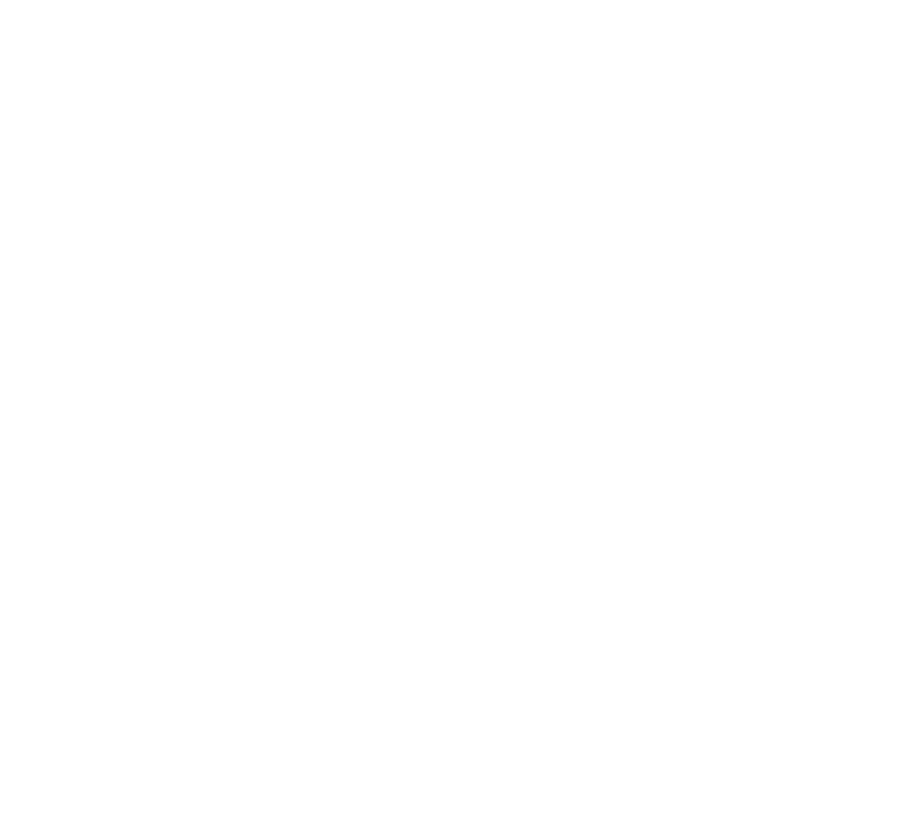
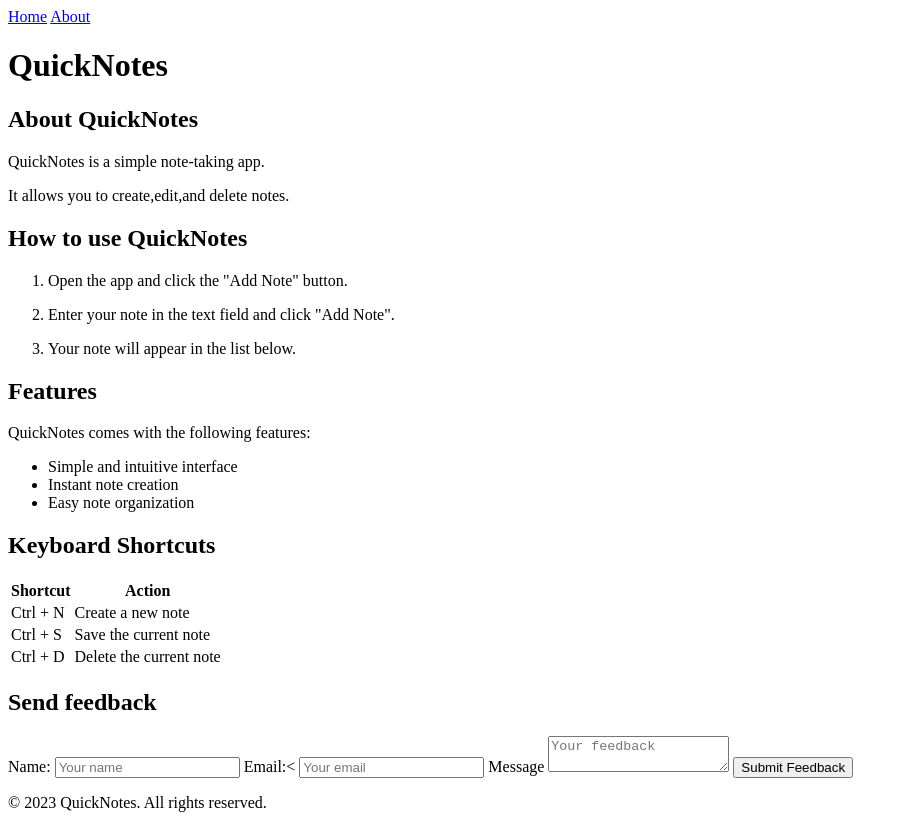
Before and after one commit to Trendtek254/web-foundations-days, a plain HTML site: page Day1/about.html in a window 1280 px wide. Shown: the whole page, without its empty margins (0-908 px from the left). Before the commit the page ends 800 px from the top, so only its background shows below. Drawn offline with Linux system fonts and the light colour scheme.

Commit message:
Coded my about.html page

```diff
--- a/Day1/about.html
+++ b/Day1/about.html
@@ -0,0 +1,88 @@
+<!DOCTYPE html>
+<html lang="en">
+<head>
+    <meta charset="UTF-8">
+    <meta name="viewport" content="width=device-width, initial-scale=1.0">
+    <title>QuickNotes</title>
+</head>
+<body>
+    <header>
+        <nav>
+            <a href="index.html">Home</a>
+            <a href="about.html">About</a>
+        </nav>
+        <h1>QuickNotes</h1>
+    </header>
+    <h2>About QuickNotes</h2>
+    <p>QuickNotes is a simple note-taking app. </p>
+    <p>It allows you to create,edit,and delete notes.</p>
+    <section>
+        <h2>How to use QuickNotes</h2>
+        <ol id="how-to-use">
+            <li>
+                <p>Open the app and click the "Add Note" button.</p>
+            </li>
+            <li>
+                <p>Enter your note in the text field and click "Add Note".</p>
+            </li>
+            <li>
+                <p>Your note will appear in the list below.</p>
+            </li>
+        </ol>
+    </section>
+
+    <section>
+        <h2>Features</h2>
+        <p>QuickNotes comes with the following features:</p>
+        <ul>
+            <li>Simple and intuitive interface</li>
+            <li>Instant note creation</li>
+            <li>Easy note organization</li>
+        </ul>
+    </section>
+
+    <section>
+        <h2>Keyboard Shortcuts</h2>
+        <p></p>
+        <table id="shortcuts-table">
+            <thead>
+                <tr>
+                    <th>Shortcut</th>
+                    <th>Action</th>
+                </tr>
+            </thead>
+            <tbody>
+                <tr>
+                    <td>Ctrl + N</td>
+                    <td>Create a new note</td>
+                </tr>
+                <tr>
+                    <td>Ctrl + S</td>
+                    <td>Save the current note</td>
+                </tr>
+                <tr>
+                    <td>Ctrl + D</td>
+                    <td>Delete the current note</td>
+                </tr>
+            </tbody>
+        </table>
+
+    </section>
+
+    <section>
+        <h2>Send feedback</h2>
+        <form id="feedback-form">
+            <label for="name">Name:</label>
+            <input type="text" id="name" placeholder="Your name" required>
+            <label for="email">Email:<</label>
+            <input type="email" id="email" placeholder="Your email" required>
+            <label for="message">Message</label>
+            <textarea id="message" placeholder="Your feedback"></textarea>
+            <button type="submit">Submit Feedback</button>
+        </form>
+    </section>
+    <footer>
+        <p>&copy; 2023 QuickNotes. All rights reserved.</p>
+    </footer>
+</body>
+</html>
```
Also changed, not shown: Day1/index.html (+32 -2 lines).
